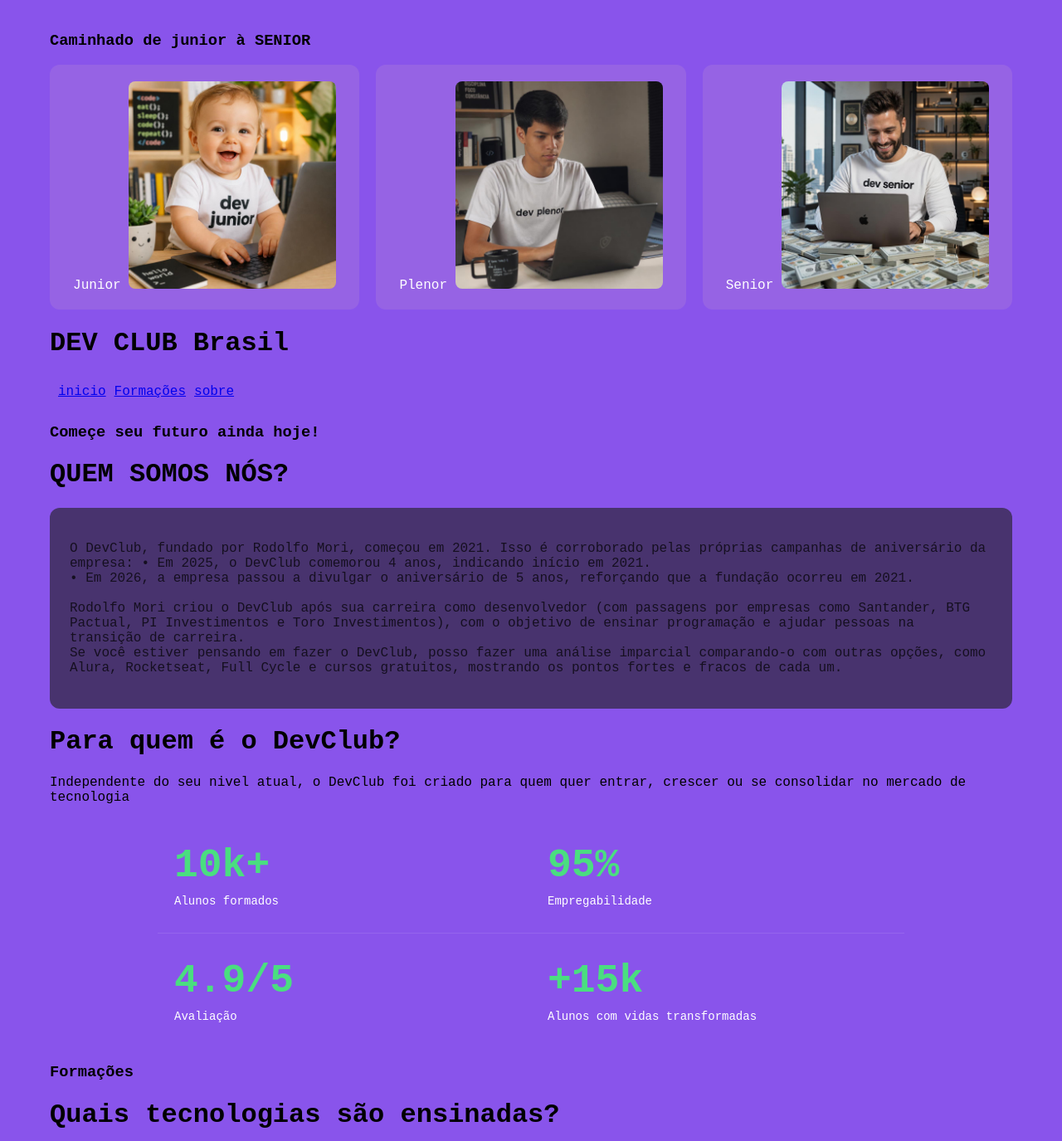
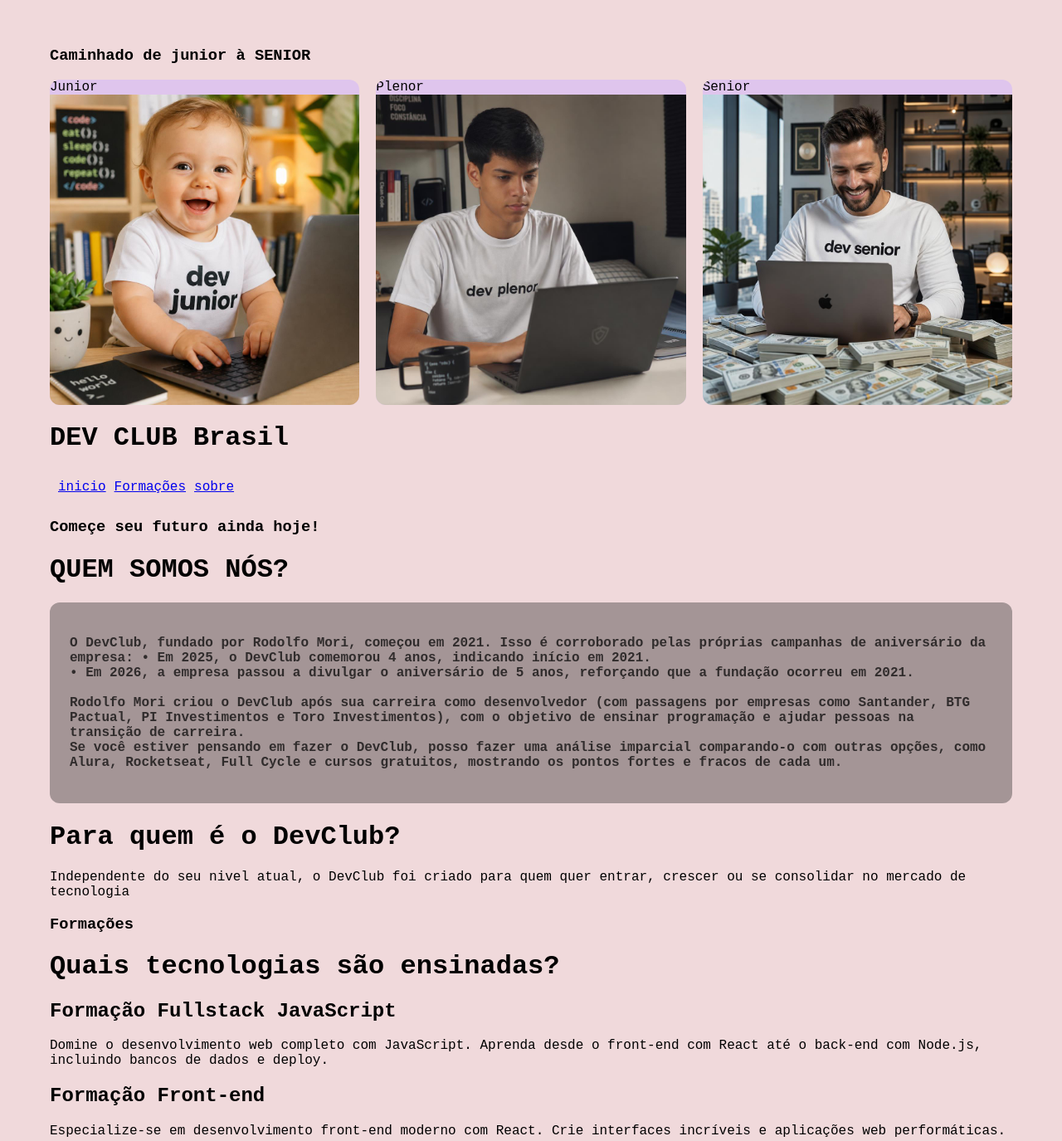
Before and after one commit to thaynaralisba-bit/projeto-vaga, a plain HTML site: page index.html in a window 1280 px wide. Shown: the part 181-1556 px from the top of the page at 83% size. Drawn offline with Linux system fonts and the light colour scheme.

Commit message:
arrumando o cars e background

```diff
--- a/index.html
+++ b/index.html
@@ -70,23 +70,7 @@
     <p> Independente do seu nivel atual, o DevClub foi criado para quem quer entrar, crescer ou se consolidar no mercado
         de tecnologia</p>
 
-    <div class="stats-grid">
-        <div class="stat">
-            <p class="stat-number">10k+</p>
-            <p class="stat-label">Alunos formados</p>
-        </div>
-        <div class="stat">
-            <p class="stat-number">95%</p>
-            <p class="stat-label">Empregabilidade</p>
-        </div>
-        <div class="stat">
-            <p class="stat-number">4.9/5</p>
-            <p class="stat-label">Avaliação</p>
-        </div>
-        <div class="stat">
-            <p class="stat-number">+15k</p>
-            <p class="stat-label">Alunos com vidas transformadas</p>
-        </div>
+
     </div>
     <h3>Formações</h3>
 
@@ -132,3 +116,6 @@
                 <p class="alert-subtitle">Curso com registro oficial no Ministério da Educação</p>
             </div>
         </div>
+
+        </body>
+      </html>
--- a/style.css
+++ b/style.css
@@ -1,6 +1,6 @@
  body {
      margin: 0;
-     background: #783be9de;
+     background: #eed4d6de;
      font-family: 'Courier New', monospace;
      padding: 40px 60px;
 
@@ -45,42 +45,47 @@
  }
 
  .dev-levels {
+  position: relative;      /* referência para o texto */
     flex: 1 1 150px;
-     background: #a172df8a;
+    background: #d5b9f89d;
     border-radius: 12px;
-     padding: 20px;
-     color: #fff;
-     text-align: center;
+    overflow: hidden;        /* imagem respeita o arredondamento */
+    padding: 0;
  }
 
  .dev-levels img {
-     width: 250px;
-     border-radius: 8px;
+    display: block;          /* tira o espaço extra embaixo da imagem */
+    width: 100%;
+    height: auto;
+    border-radius: 0;
  }
 
  button {
      color: #000000;
      border-radius: 20px;
      font-size: 20px;
-     background: #E9F87C;
+     background: #7ee483;
      border: none;
-     margin-left: 720px;
+     margin-left: 800px;
      cursor: pointer;
+     padding: 10px 20px;
  }
 
  .sobre-devclub {
 
      color: #000000b4;
-  background: #2020209c;
+     background: #2020205d;
      padding: 24px;
      border-radius: 12px;
+     font-weight: bold;
  }
-.nav-container ul{
+
+ .nav-container ul {
 
      list-style: none;
      display: flex;
      justify-content: flex-start;
-flex-wrap:nowrap;
+     flex-wrap: nowrap;
      padding: 10px;
      gap: 10px;
 
```
Lines whose indentation alone changed are shown as unchanged.
